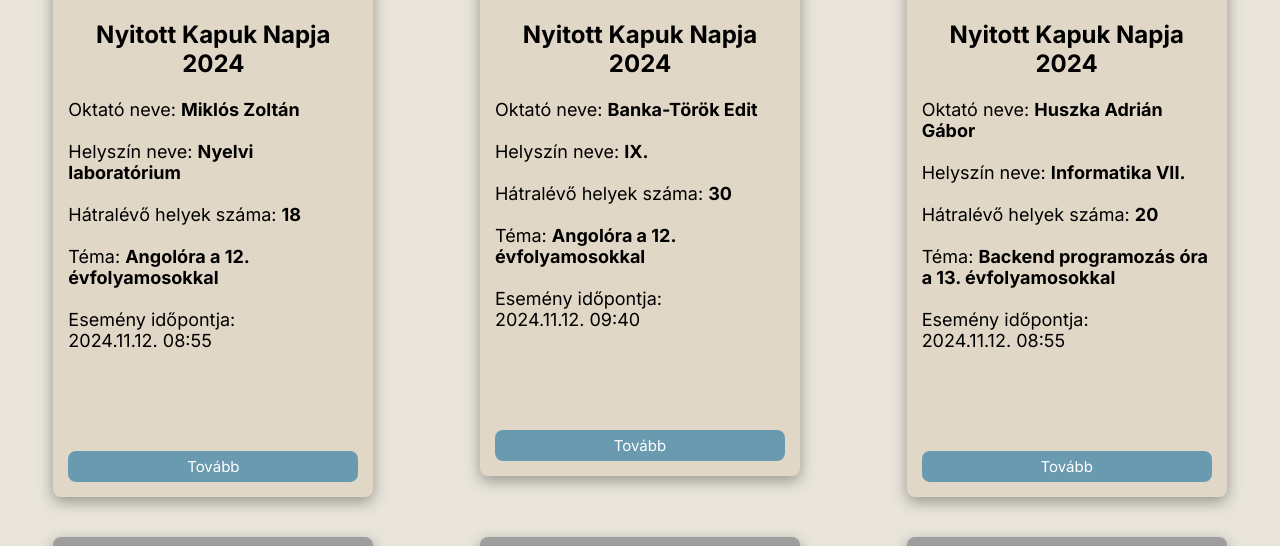
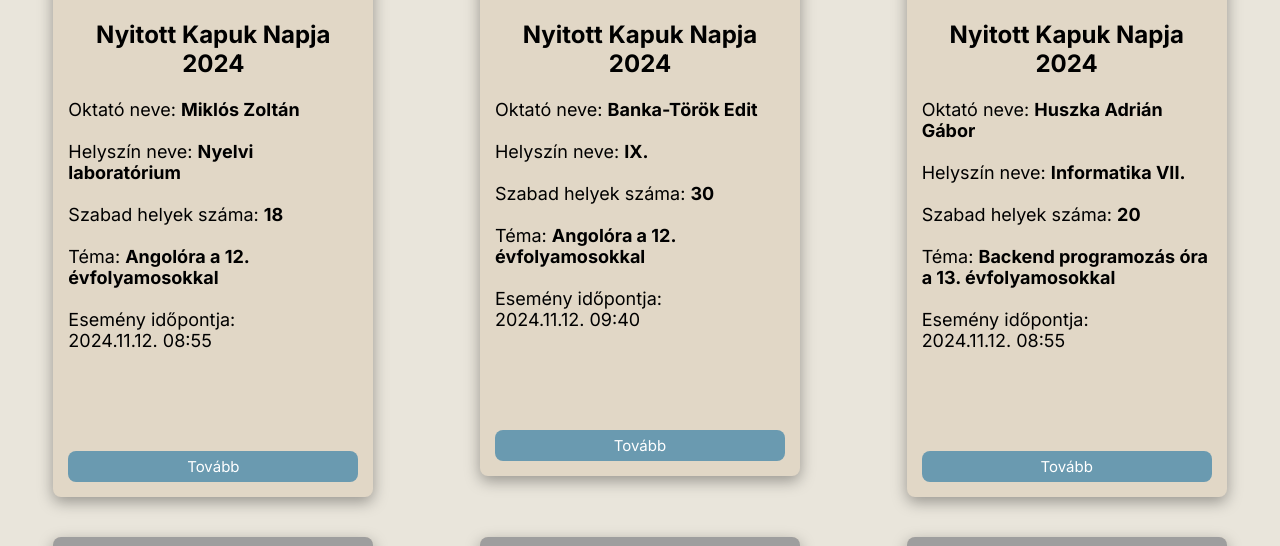
Before and after one commit to kriszsusu/pollak-idopontfoglalo, a PHP site: page /pollak-idopontfoglalo/ in a window 1280 px wide. Shown: the part 1203-1749 px from the top of the page. Run offline with PHP 8.4, Linux system fonts and the light colour scheme; data comes from the database, SQL or seed files in the repository; tables that the repository leaves empty or names only in its code hold one stand-in row (values such as "Sample post"); grey boxes are pictures that could not be loaded.

Commit message:
Update index.php

```diff
--- a/app/views/main/index.php
+++ b/app/views/main/index.php
@@ -102,7 +102,7 @@ require APPROOT . '/views/includes/navigation.php';
             <br>
             <p class="tanterem">Helyszín neve: <b><?php echo $sor->neve ?></b></p>
             <br>
-            <p class="helyek">Hátralévő helyek száma: <b><?php echo $sor->ferohely - $sor->jelentkezok ?></b></p>
+            <p class="helyek">Szabad helyek száma: <b><?php echo $sor->ferohely - $sor->jelentkezok ?></b></p>
             <br>
             <p class="helyek">Téma: <b><?php echo $sor->tema ?></b></p>
             <br>
```
